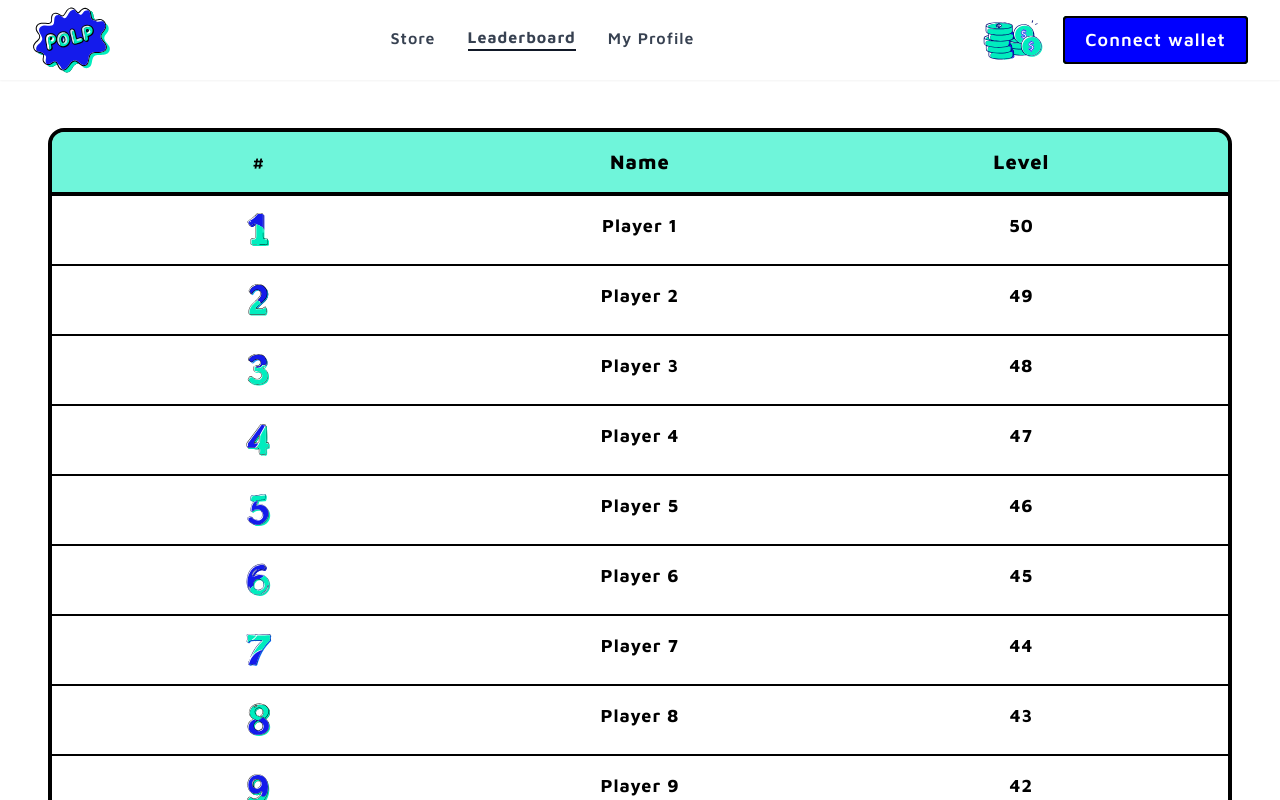
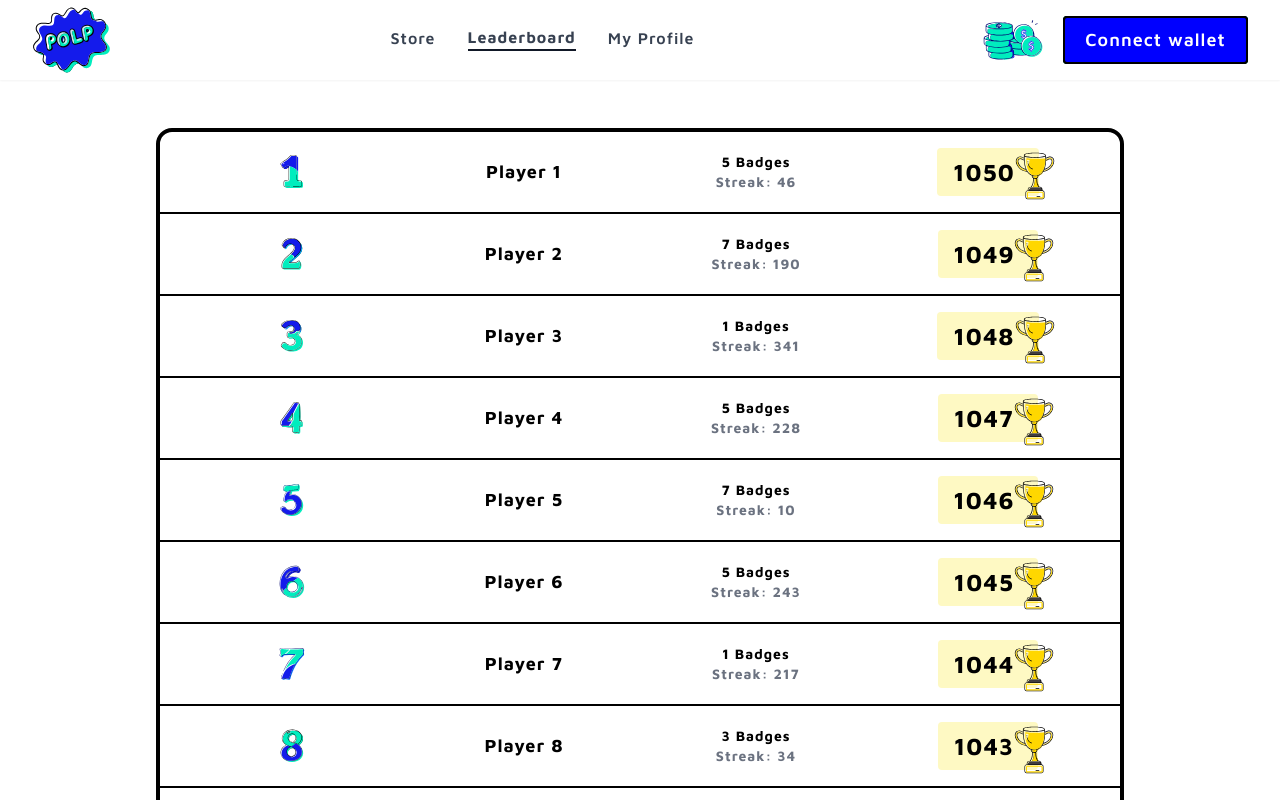
Before and after one commit to Ayushjain2205/proof-of-learning-protocol, a Next.js app: page /leaderboard in a window 1280 px wide. Shown: the top 800 px of the page. Built offline with nearby package versions, Linux system fonts and the light colour scheme.

Commit message:
Final UI for leader board table

```diff
--- a/src/components/Custom/LeaderBoardTable.tsx
+++ b/src/components/Custom/LeaderBoardTable.tsx
@@ -3,7 +3,9 @@ import React from "react";
 const leaderboardData = Array.from({ length: 15 }, (_, i) => ({
   id: i + 1,
   name: `Player ${i + 1}`,
-  level: 50 - i,
+  level: 1050 - i,
+  badges: Math.floor(Math.random() * 10),
+  streak: Math.floor(Math.random() * 365),
 }));
 
 const renderIdImages = (id: number): JSX.Element[] => {
@@ -18,23 +20,26 @@ const renderIdImages = (id: number): JSX.Element[] => {
   ));
 };
 
+const LevelDisplay = ({ level }: { level: number }) => (
+  <div className="relative inline-flex items-center">
+    <div className="bg-yellow-100 rounded px-4 py-2 flex items-center">
+      <span className="font-bold text-2xl mr-2">{level}</span>
+    </div>
+    <div className="absolute -right-7 -top-1">
+      <img src="/images/trophy.svg" className="h-[64px]" alt="Trophy" />
+    </div>
+  </div>
+);
+
 const LeaderboardTable = () => {
   return (
-    <div className="p-4 mx-auto">
+    <div className="p-4 mx-auto max-w-[1000px]">
       <div className="border-4 border-black rounded-2xl overflow-hidden">
-        {/* Header */}
-        <div className="bg-[#00EDBE90] border-b-4 border-black p-4 flex">
-          <div className="font-extrabold text-xl flex-1 text-center">#</div>
-          <div className="font-extrabold text-xl flex-1 text-center">Name</div>
-          <div className="font-extrabold text-xl flex-1 text-center">Level</div>
-        </div>
-
-        {/* Body */}
         <div>
           {leaderboardData.map((player, index) => (
             <div
               key={player.id}
-              className={`flex p-4 hover:bg-[#CCF5E8] transition-colors ${
+              className={`flex p-4 transition-colors items-center ${
                 index !== leaderboardData.length - 1
                   ? "border-b-2 border-black"
                   : ""
@@ -46,8 +51,14 @@ const LeaderboardTable = () => {
               <div className="flex-1 font-bold text-lg text-center">
                 {player.name}
               </div>
-              <div className="flex-1 font-bold text-lg text-center">
-                {player.level}
+              <div className="flex-1 text-center">
+                <div className="font-bold text-sm">{player.badges} Badges</div>
+                <div className="font-bold text-sm text-gray-500">
+                  Streak: {player.streak}
+                </div>
+              </div>
+              <div className="flex-1 flex justify-center">
+                <LevelDisplay level={player.level} />
               </div>
             </div>
           ))}
```
Also changed, not shown: public/images/trophy.svg (added).
